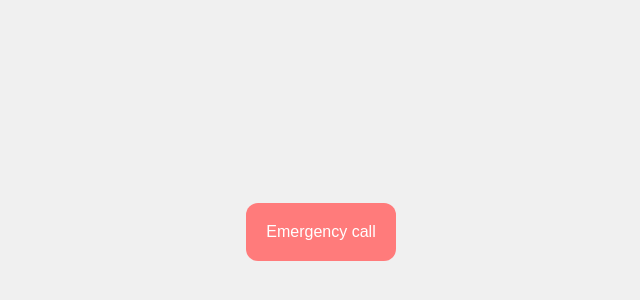
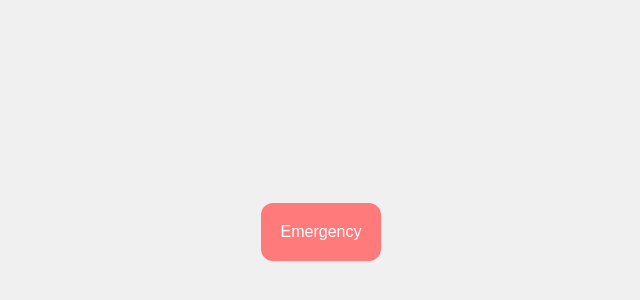
Before and after one commit to strongDoorknob/Circular, a plain HTML site: page health/mental.html in a window 1280 px wide. Shown: the part 158-458 px from the top of the page, without its empty margins (319-959 px from the left). Drawn offline with Linux system fonts and the light colour scheme.

Commit message:
Update Mental health

```diff
--- a/health/mental.html
+++ b/health/mental.html
@@ -95,7 +95,7 @@
 </head>
 
 <body>
-    <button class="myButton slide-fwd-center">Emergency call</button>
+    <button class="myButton slide-fwd-center">Emergency</button>
     <script>
         document.addEventListener('DOMContentLoaded', function () {
             let lastClickedButton = null;
```
